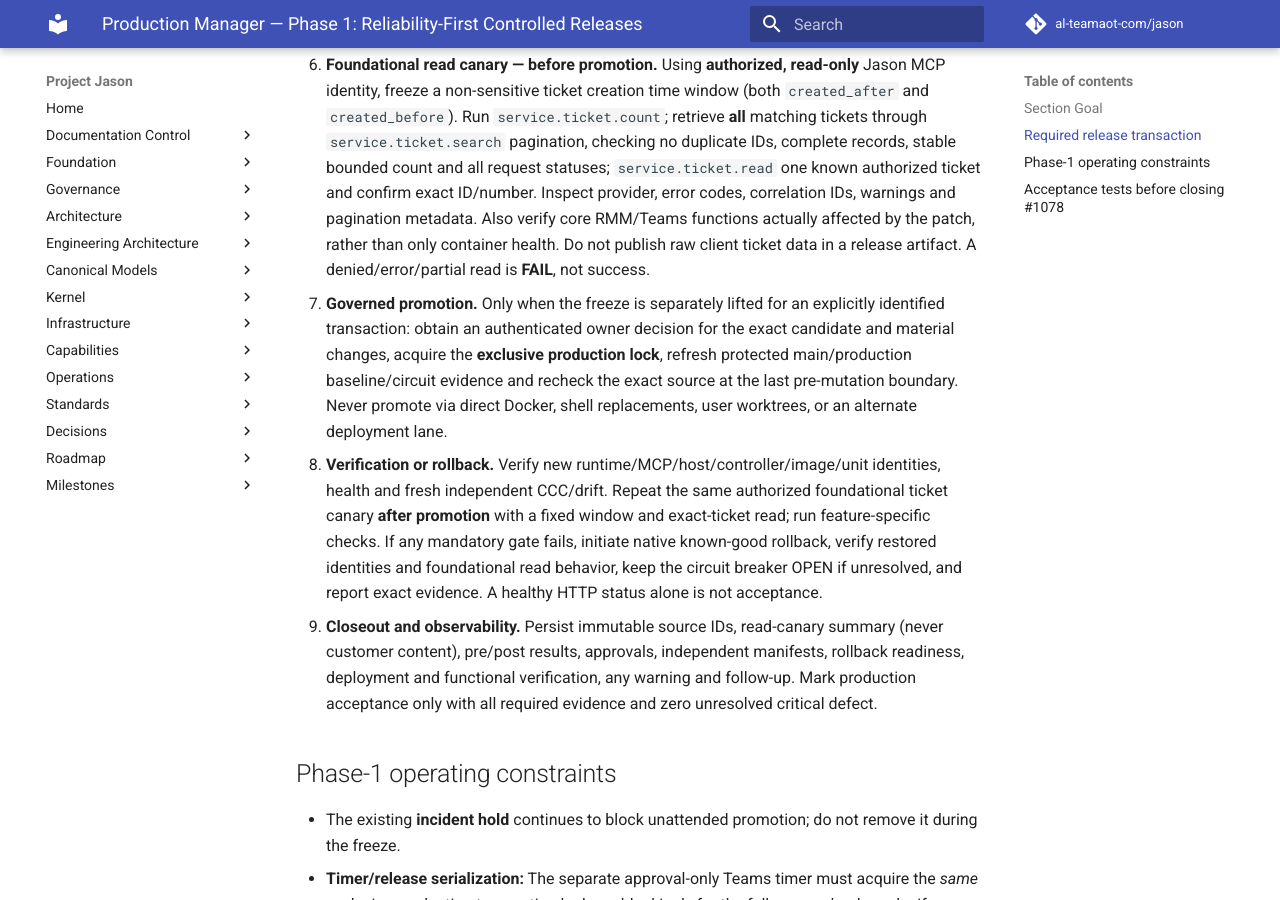
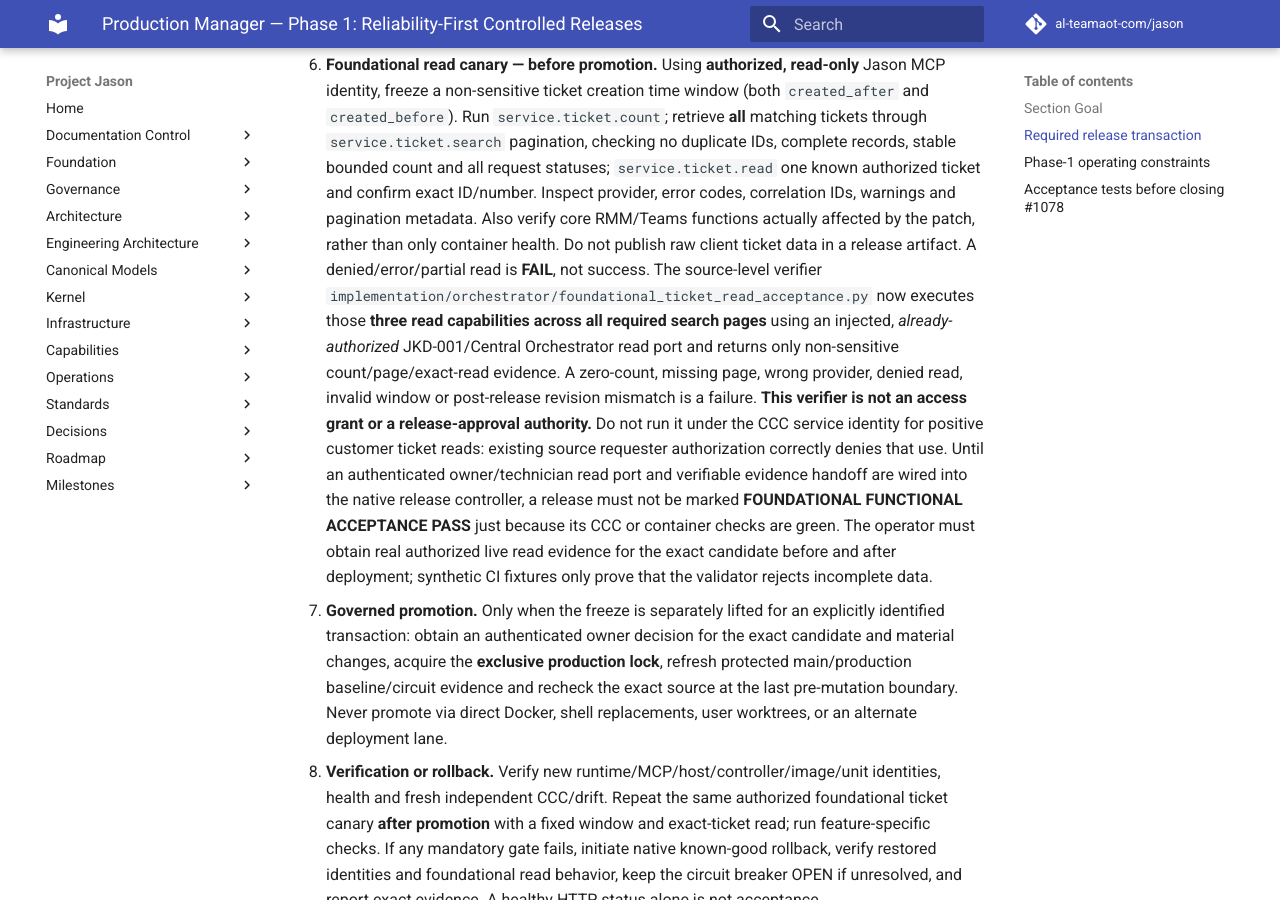
Before and after one commit to al-teamaot-com/jason, an MkDocs documentation site: the page built from docs/operations/Production-Manager-Phase-1-Reliability-First.md, in a window 1280 px wide and 900 px high, scrolled down 1277 px. Built offline with MkDocs 1.6.1 and Material for MkDocs 9.7.7, drawn with Linux system fonts in a browser that asks for light colours; comment, search, counter and statistics services are not loaded.

Commit message:
Document real authorized ticket canary acceptance and fail-closed provider authority gap (#1078)

```diff
--- a/docs/operations/Production-Manager-Phase-1-Reliability-First.md
+++ b/docs/operations/Production-Manager-Phase-1-Reliability-First.md
@@ -18,6 +18,7 @@ Make Jason's **existing foundational functions reliable** before expanding autom
 4. **Establish safe resources.** Assert measured root/archive disk and inode headroom sufficient for build, immutable images, rollback, and logging. A low-capacity or unhealthy host blocks build and promotion. Never clear pressure by truncating audit logs, live SQLite/WAL, rollback images, or active worktrees.
 5. **Independent preproduction.** Build immutable runtime/MCP images from the exact SHA with provider mutations disabled and isolated writable state. Verify controller self-upgrade staging, root-managed service/timer delta, manifest identity, CCC/checker compatibility and rollback artifacts. Failure must not touch production.
 6. **Foundational read canary — before promotion.** Using **authorized, read-only** Jason MCP identity, freeze a non-sensitive ticket creation time window (both `created_after` and `created_before`). Run `service.ticket.count`; retrieve **all** matching tickets through `service.ticket.search` pagination, checking no duplicate IDs, complete records, stable bounded count and all request statuses; `service.ticket.read` one known authorized ticket and confirm exact ID/number. Inspect provider, error codes, correlation IDs, warnings and pagination metadata. Also verify core RMM/Teams functions actually affected by the patch, rather than only container health. Do not publish raw client ticket data in a release artifact. A denied/error/partial read is **FAIL**, not success.
+   The source-level verifier `implementation/orchestrator/foundational_ticket_read_acceptance.py` now executes those **three read capabilities across all required search pages** using an injected, *already-authorized* JKD-001/Central Orchestrator read port and returns only non-sensitive count/page/exact-read evidence. A zero-count, missing page, wrong provider, denied read, invalid window or post-release revision mismatch is a failure. **This verifier is not an access grant or a release-approval authority.** Do not run it under the CCC service identity for positive customer ticket reads: existing source requester authorization correctly denies that use. Until an authenticated owner/technician read port and verifiable evidence handoff are wired into the native release controller, a release must not be marked **FOUNDATIONAL FUNCTIONAL ACCEPTANCE PASS** just because its CCC or container checks are green. The operator must obtain real authorized live read evidence for the exact candidate before and after deployment; synthetic CI fixtures only prove that the validator rejects incomplete data.
 7. **Governed promotion.** Only when the freeze is separately lifted for an explicitly identified transaction: obtain an authenticated owner decision for the exact candidate and material changes, acquire the **exclusive production lock**, refresh protected main/production baseline/circuit evidence and recheck the exact source at the last pre-mutation boundary. Never promote via direct Docker, shell replacements, user worktrees, or an alternate deployment lane.
 8. **Verification or rollback.** Verify new runtime/MCP/host/controller/image/unit identities, health and fresh independent CCC/drift. Repeat the same authorized foundational ticket canary **after promotion** with a fixed window and exact-ticket read; run feature-specific checks. If any mandatory gate fails, initiate native known-good rollback, verify restored identities and foundational read behavior, keep the circuit breaker OPEN if unresolved, and report exact evidence. A healthy HTTP status alone is not acceptance.
 9. **Closeout and observability.** Persist immutable source IDs, read-canary summary (never customer content), pre/post results, approvals, independent manifests, rollback readiness, deployment and functional verification, any warning and follow-up. Mark production acceptance only with all required evidence and zero unresolved critical defect.
```
